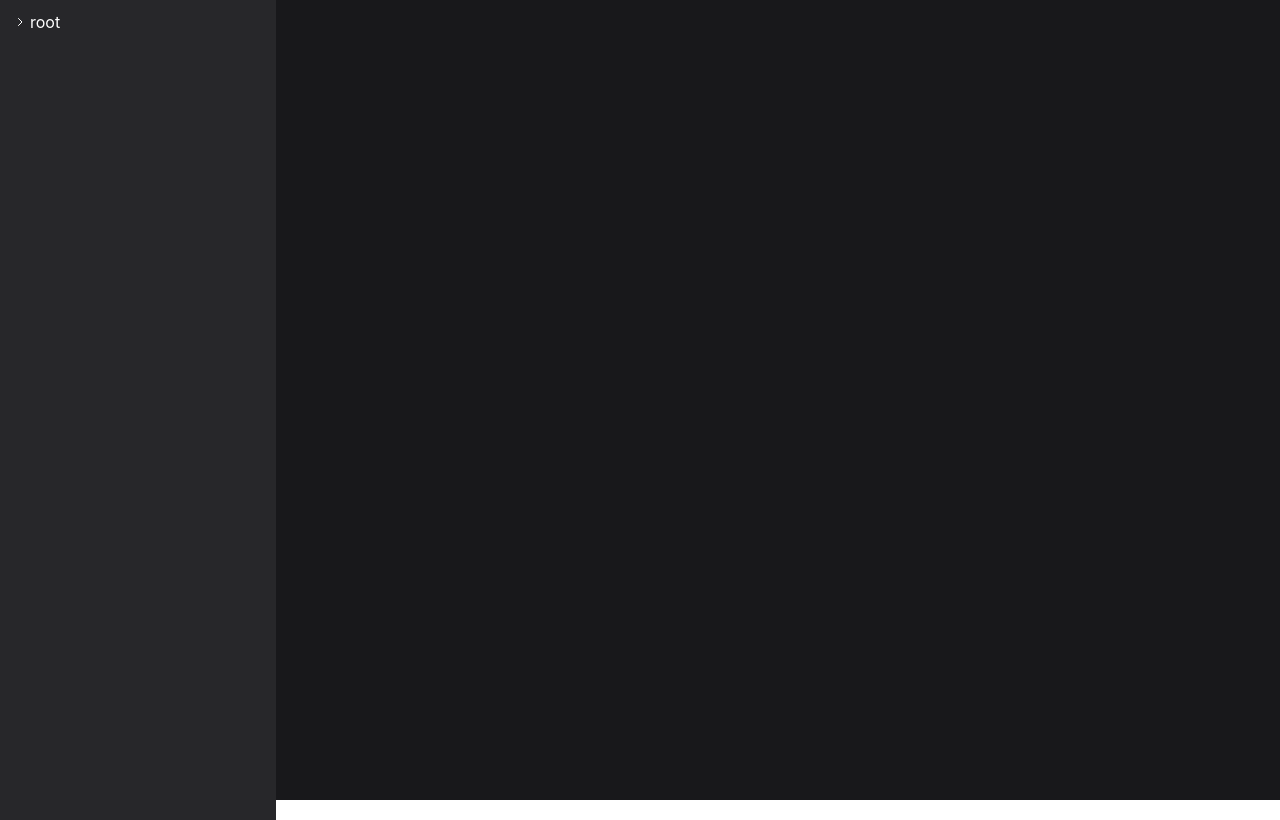
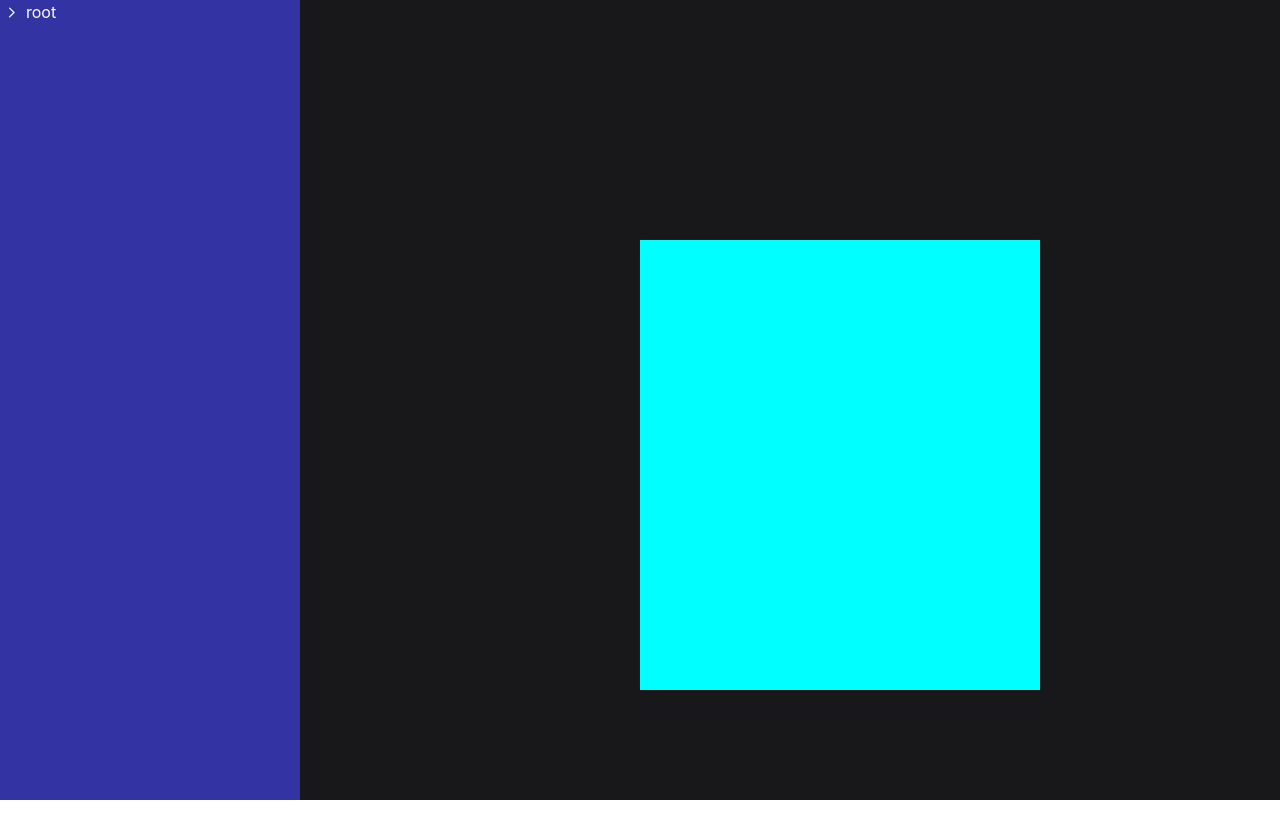
Before and after one commit to muyasamuel/folder_structure, a React (Create React App) app: page / in a window 1280 px wide. Built offline with nearby package versions, Linux system fonts and the light colour scheme.

Commit message:
add a style.css file for relevant styling

```diff
--- a/src/App.css
+++ /dev/null
@@ -1,13 +0,0 @@
-.container{
-   height: '100vh';
-   background-color: '#18181b'
-}
-
-
-.sidebar {
-  width: "30%";
-  background-color: "#27272a";
-  height: "100%";
-  overflow-x: "scroll";
-  padding: "10px";
-}
--- a/src/App.js
+++ b/src/App.js
@@ -1,19 +1,16 @@
-
-import './App.css';
+import './styles.css'
 import Folder from './Folder';
 import { files } from './data'
 
 function App() {
   return (
-    <div style={{ height: '100vh', backgroundColor: '#18181b' }} >
-       <div style={{
-            width: '20%',
-            backgroundColor: '#27272a',
-            height: '100%',
-            overflowX: 'scroll',
-            padding: '10px',
-          }}>
+    <div className='container'  >
+       <div className='sidebar'>
             <Folder files={files} />
+
+       </div>
+
+       <div className='previewContainer'>
 
        </div>
     </div>
--- a/src/Folder.js
+++ b/src/Folder.js
@@ -24,24 +24,24 @@ function Folder({files}) {
         onClick={() => setFileOpen(!fileOpen)}
         >
         {!files.isFolder  &&
-         <Icon name={findFileExtensionName(files.name)}   style={{ height: '19px', marginRight: '8px', flexShrink: 0 }} />
+         <Icon name={findFileExtensionName(files.name)}   style={{ height: '15px', marginRight: '7px', flexShrink: 0 }} />
          }
 
-        {files.isFolder ? (
+        {files.isFolder &&  (
                 <>
                     {fileOpen ? (
                     <Icon
                         name="caretDown"
-                        style={{ height: '12px', marginRight: '4px', flexShrink: 0 }}
+                        style={{ height: '15px', marginRight: '7px', flexShrink: 0 }}
                     />
                     ) : (
                     <Icon
                         name="caretRight"
-                        style={{ height: '12px', marginRight: '4px', flexShrink: 0 }}
+                        style={{ height: '15px', marginRight: '7px', flexShrink: 0 }}
                     />
                     )}
                 </>
-                ) : null}
+                ) }
             {files.name}
 
 
--- /dev/null
+++ b/src/styles.css
@@ -0,0 +1,27 @@
+.container{
+    width: 100%;
+    height: 100vh;
+    background-color: #18181b;
+    position: relative;
+}
+
+.sidebar {
+    position: absolute;
+    top: 0;
+    left: 0;
+    bottom: 0;
+    width:300px;
+    background-color: rgb(51, 51, 163);
+    height: '100%';
+    overflow-x: 'scroll';
+    padding: '10px';
+}
+
+.previewContainer{
+    width: 400px;
+    height: 450px;
+    background-color: aqua;
+    position: absolute;
+    top: 30%;
+    left: 50%;
+}
```
